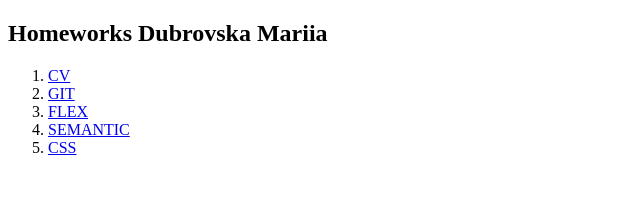
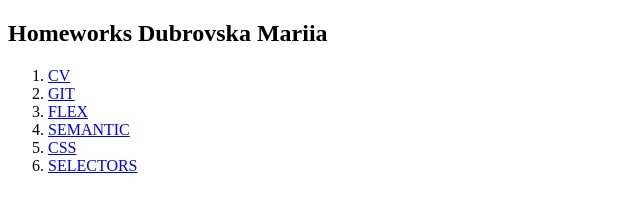
Before and after one commit to dubrovskam/beetroot-test-project, a plain HTML site: page index.html in a window 1280 px wide. Shown: the whole page, without its empty margins (0-640 px from the left). Drawn offline with Linux system fonts and the light colour scheme.

Commit message:
add flex page

```diff
--- a/index.html
+++ b/index.html
@@ -17,6 +17,7 @@
             <li><a href="./homeworks/flex/index.html">FLEX</a></li>
             <li><a href="./homeworks/semantic/index.html">SEMANTIC</a></li>
             <li><a href="./homeworks/css/index.html">CSS</a></li>
+            <li><a href="./homeworks/selectors/index.html">SELECTORS</a></li>
           </ol>
         </nav>
       </header>
```
Also changed, not shown: homeworks/flex/index.html (+0 -1 lines).
